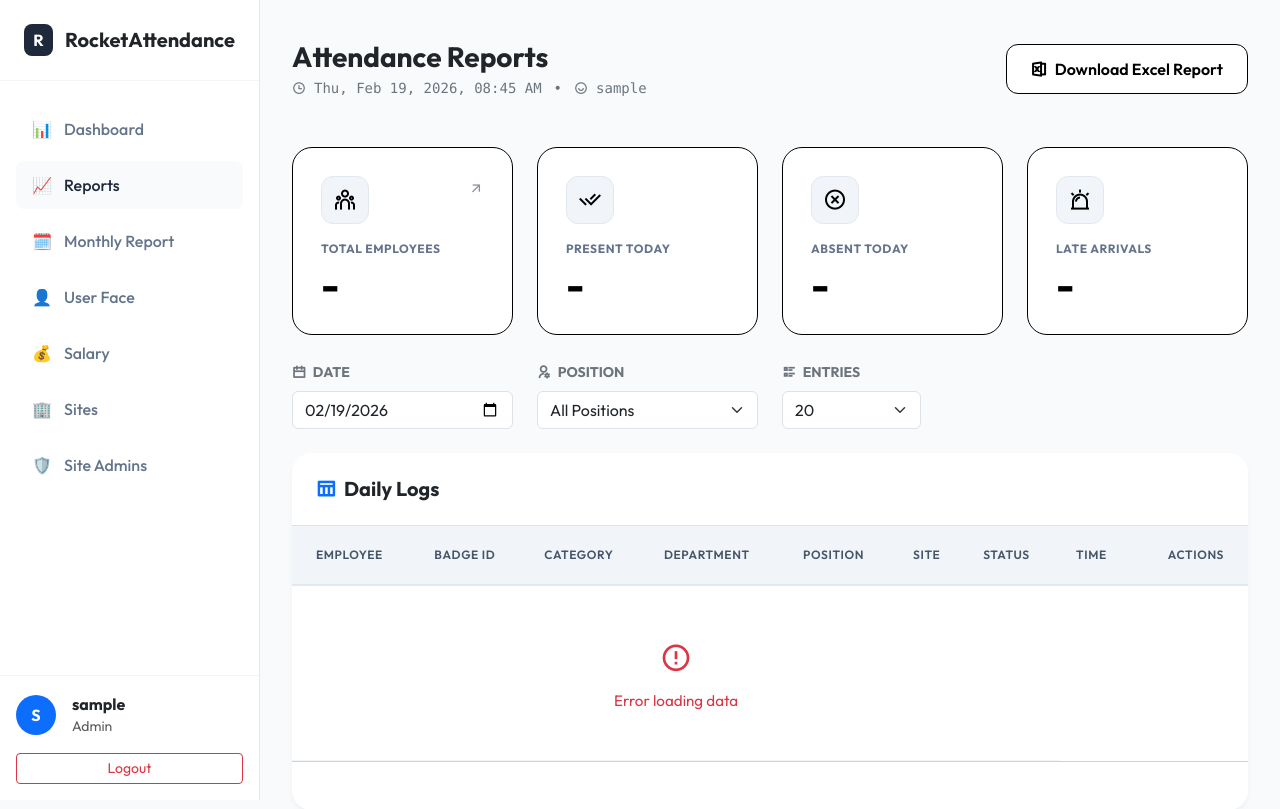
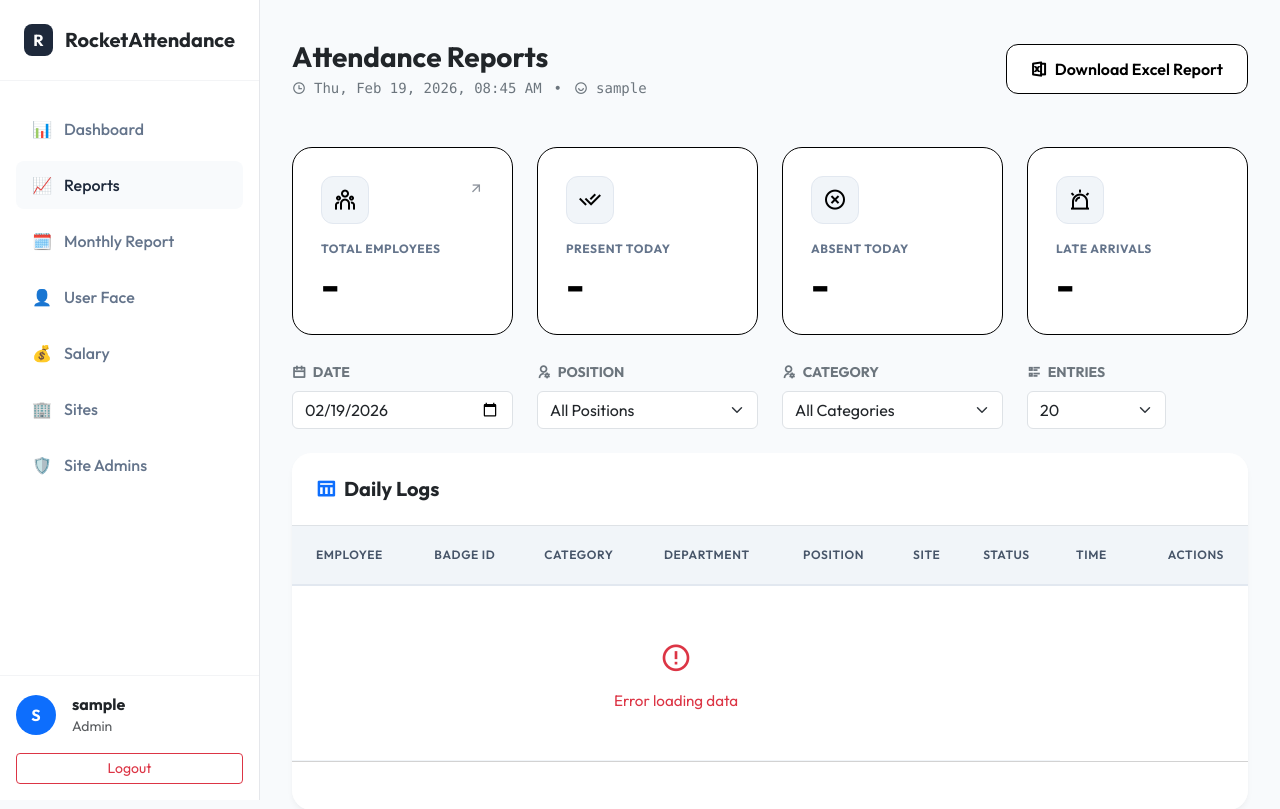
Before and after one commit to alphadeveloper12/attendence_app_backend, a Django app: page /api/attendance/dashboard/reports/ in a window 1280 px wide. Shown: the top 809 px of the page. Run offline with Django 5.2, Linux system fonts and the light colour scheme; the visitor is signed in with stand-in values (Sample User, id 1); data that the repository does not hold is empty; some libraries are stand-ins or nearby versions.

Commit message:
category based filter added in dashboard and reports

```diff
--- a/attendance/templates/reports.html
+++ b/attendance/templates/reports.html
@@ -320,6 +320,15 @@
             </select>
         </div>
 
+        <div class="col-md-3">
+            <label class="form-label small fw-bold text-secondary text-uppercase mb-2">
+                <i class="ri-user-settings-line me-1"></i> Category
+            </label>
+            <select id="filterCategory" class="form-select form-select-modern" onchange="loadData(1)">
+                <option value="all">All Categories</option>
+            </select>
+        </div>
+
         <div class="col-md-2">
             <label class="form-label small fw-bold text-secondary text-uppercase mb-2">
                 <i class="ri-list-check-2 me-1"></i> Entries
@@ -447,8 +456,9 @@
         const perPage = document.getElementById('filterPerPage').value;
         const status = document.getElementById('filterStatus').value;
         const position = document.getElementById('filterPosition').value;
+        const category = document.getElementById('filterCategory').value;
 
-        const params = new URLSearchParams({ page, per_page: perPage, date: date || '', site: site || 'all', status: status || '', position: position || 'all' });
+        const params = new URLSearchParams({ page, per_page: perPage, date: date || '', site: site || 'all', status: status || '', position: position || 'all', category: category || 'all' });
 
         try {
             const res = await fetch(`${API_URL}?${params}`);
@@ -482,6 +492,16 @@
                     const opt = document.createElement('option');
                     opt.value = p; opt.textContent = p;
                     posSelect.appendChild(opt);
+                });
+            }
+
+            // Category Filter Population
+            const catSelect = document.getElementById('filterCategory');
+            if (catSelect.options.length <= 1 && data.categories) {
+                data.categories.forEach(c => {
+                    const opt = document.createElement('option');
+                    opt.value = c; opt.textContent = c;
+                    catSelect.appendChild(opt);
                 });
             }
 
@@ -587,6 +607,7 @@
         document.getElementById('filterDate').value = new Date().toISOString().split('T')[0];
         document.getElementById('filterSite').value = 'all';
         document.getElementById('filterPosition').value = 'all';
+        document.getElementById('filterCategory').value = 'all';
         document.getElementById('filterStatus').value = '';
         document.getElementById('statusBadge').classList.add('d-none');
         loadData(1);
@@ -598,6 +619,7 @@
             site: document.getElementById('filterSite').value || 'all',
             status: document.getElementById('filterStatus').value || '',
             position: document.getElementById('filterPosition').value || 'all',
+            category: document.getElementById('filterCategory').value || 'all',
         });
         window.location.href = `${EXPORT_URL}?${params.toString()}`;
     }
--- a/attendance/views.py
+++ b/attendance/views.py
@@ -1194,8 +1194,9 @@ class AttendanceStatsView(APIView):
             attendance = Attendance.objects.filter(date=timezone.localdate())
             all_sites = Site.objects.all()
 
-            # Filter by Site (Query Param or Admin Profile)
+            # Filter by Site/Category (Query Param or Admin Profile)
             site_id = request.GET.get('site')
+            category_filter = request.GET.get('category')
             status_filter = request.GET.get('status')
 
             if not request.user.is_superuser:
@@ -1220,11 +1221,35 @@ class AttendanceStatsView(APIView):
                 employees = employees.filter(site_id=site_id)
                 attendance = attendance.filter(user__site_id=site_id)
 
+            if category_filter and category_filter != 'all':
+                employees = employees.filter(
+                    Q(salary_grade__iexact=category_filter) |
+                    (Q(salary_grade__in=['', None]) & Q(category__iexact=category_filter))
+                )
+                attendance = attendance.filter(
+                    Q(user__salary_grade__iexact=category_filter) |
+                    (Q(user__salary_grade__in=['', None]) & Q(user__category__iexact=category_filter))
+                )
+
             if status_filter and status_filter != 'all':
                 employees = employees.filter(status__iexact=status_filter)
                 attendance = attendance.filter(user__status__iexact=status_filter)
 
-            # Get unique statuses for the filter dropdown
+            # Unique categories from both category and salary_grade
+            # Get union of both fields, strip, and unify case-insensitively
+            cats = set(Employee.objects.exclude(category__isnull=True).exclude(category='').values_list('category', flat=True))
+            grades = set(Employee.objects.exclude(salary_grade__isnull=True).exclude(salary_grade='').values_list('salary_grade', flat=True))
+
+            unified_cats = {}
+            for c in (list(cats) + list(grades)):
+                if not c or not c.strip(): continue
+                c_strip = c.strip()
+                c_lower = c_strip.lower()
+                if c_lower not in unified_cats:
+                    unified_cats[c_lower] = c_strip.capitalize() # Standardize to Title Case
+
+            unique_categories = sorted(list(unified_cats.values()))
+
             unique_statuses = Employee.objects.exclude(status__isnull=True).exclude(status='').values_list('status', flat=True).distinct()
             unique_statuses = sorted(list(unique_statuses))
 
@@ -1249,6 +1274,7 @@ class AttendanceStatsView(APIView):
                     "today_attendance_count": attendance.count(),
                     "total_sites": all_sites.count(),
                     "sites": [{"id": s.id, "name": s.name} for s in all_sites],
+                    "categories": unique_categories,
                     "statuses": unique_statuses,
                     "chart": {
                         "labels": chart_labels,
@@ -1334,6 +1360,15 @@ class EmployeeListView(APIView):
 
         if site_id and site_id != 'all':
             employees = employees.filter(site_id=site_id)
+
+        # Filter by category
+        category_filter = request.GET.get('category')
+
+        if category_filter and category_filter != 'all':
+            employees = employees.filter(
+                Q(salary_grade__iexact=category_filter) |
+                (Q(salary_grade__in=['', None]) & Q(category__iexact=category_filter))
+            )
 
         # Filter by status
         status_filter = request.GET.get('status')
@@ -2669,6 +2704,7 @@ def export_reports_view(request):
     status_filter = request.GET.get('status')
     site_id = request.GET.get('site')
     position_filter = request.GET.get('position')
+    category_filter = request.GET.get('category')
 
     if date_str:
         try:
@@ -2688,6 +2724,12 @@ def export_reports_view(request):
 
     if position_filter and position_filter != 'all':
         employees = employees.filter(position__iexact=position_filter)
+
+    if category_filter and category_filter != 'all':
+        employees = employees.filter(
+            Q(salary_grade__iexact=category_filter) |
+            (Q(salary_grade__in=['', None]) & Q(category__iexact=category_filter))
+        )
 
     attendance_records = Attendance.objects.filter(
         date=selected_date,
@@ -3315,6 +3357,7 @@ class AttendanceReportDataView(APIView):
         site_id = request.GET.get('site')
         status_filter = request.GET.get('status')
         position_filter = request.GET.get('position')
+        category_filter = request.GET.get('category')
         page_num = request.GET.get('page', 1)
         per_page = int(request.GET.get('per_page', 20))
 
@@ -3337,8 +3380,8 @@ class AttendanceReportDataView(APIView):
             p_strip = p.strip()
             p_lower = p_strip.lower()
             if p_lower not in unified_positions:
-                unified_positions[p_lower] = p_strip
-        positions_list = sorted(list(unified_positions.values()), key=str.lower)
+                unified_positions[p_lower] = p_strip.capitalize()
+        positions_list = sorted(list(unified_positions.values()))
 
         if is_superuser:
             sites_list = list(Site.objects.all().values('id', 'name'))
@@ -3346,6 +3389,13 @@ class AttendanceReportDataView(APIView):
                 employees = employees.filter(site_id=site_id)
         elif permission_site:
             employees = employees.filter(site=permission_site)
+
+        # Category Filter
+        if category_filter and category_filter != 'all':
+            employees = employees.filter(
+                Q(salary_grade__iexact=category_filter) |
+                (Q(salary_grade__in=['', None]) & Q(category__iexact=category_filter))
+            )
 
         # Position Filter
         if position_filter and position_filter != 'all':
@@ -3417,6 +3467,7 @@ class AttendanceReportDataView(APIView):
             'stats': stats,
             'sites': sites_list,
             'positions': positions_list,
+            'categories': sorted(list({c.strip().capitalize(): c.strip().capitalize() for c in (list(Employee.objects.exclude(category__isnull=True).exclude(category='').values_list('category', flat=True)) + list(Employee.objects.exclude(salary_grade__isnull=True).exclude(salary_grade='').values_list('salary_grade', flat=True))) if c and c.strip()}.values())),
             'selected_site': site_id,
             'selected_date': selected_date.strftime('%Y-%m-%d'),
             'permissions': {'is_superuser': is_superuser},
```
Also changed, not shown: attendance/templates/dashboard.html (+36 -4 lines).
